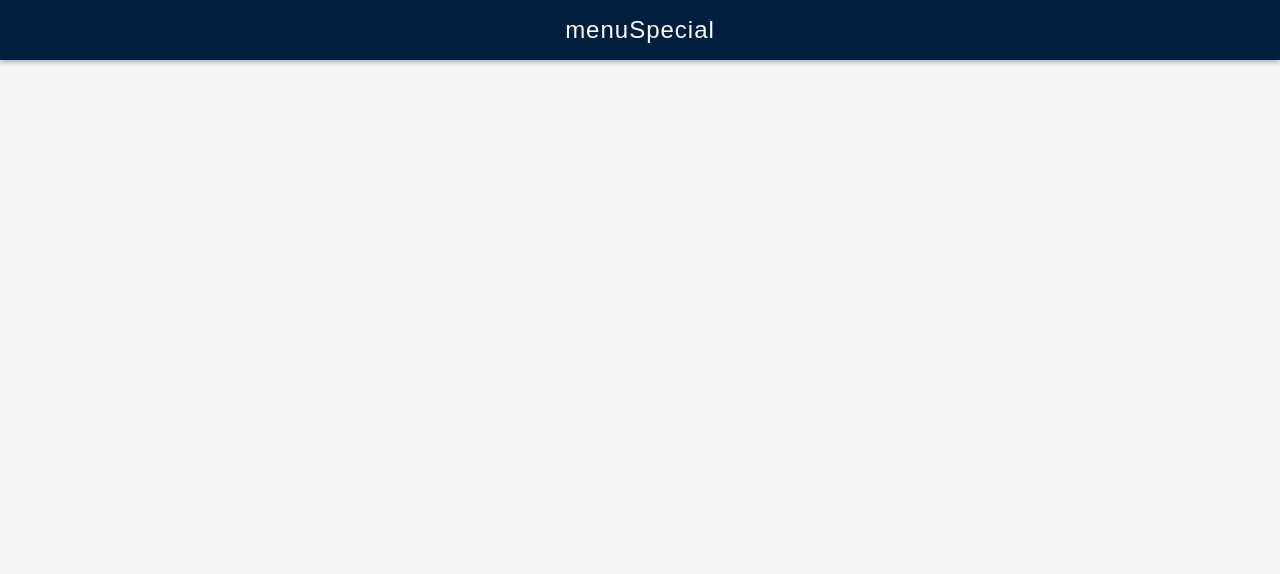
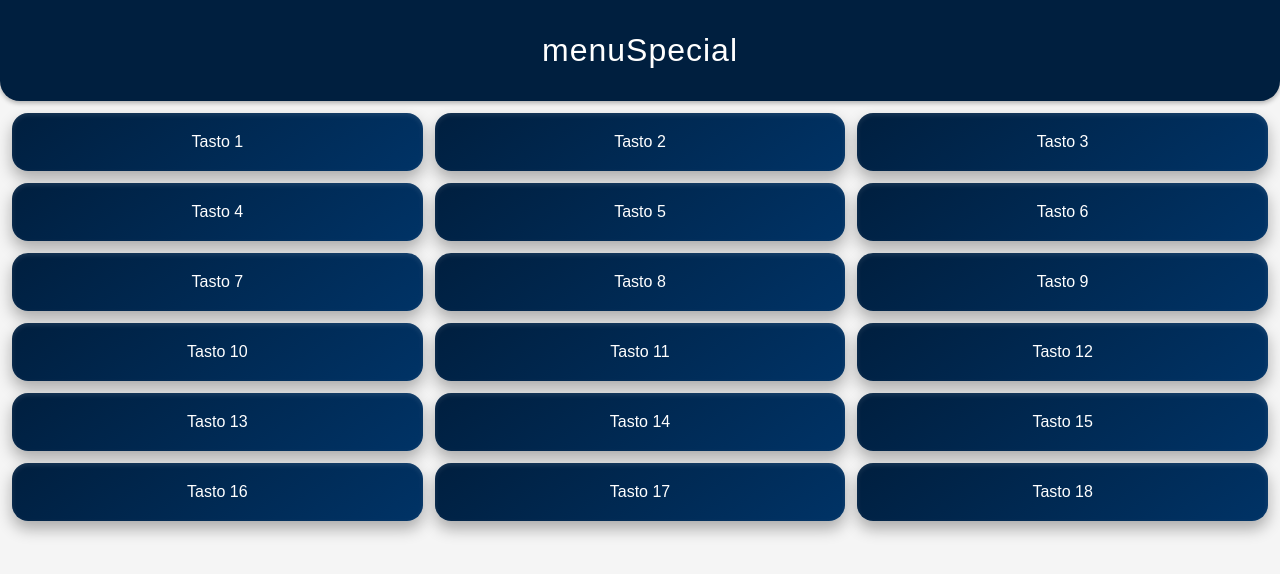
Before and after one commit to chefluppio/menuSpecial, a plain HTML site: page index.html in a window 1280 px wide. Drawn offline with Linux system fonts and the light colour scheme; a web font is replaced by a local one.

Commit message:
Add files via upload

```diff
--- a/index.html
+++ b/index.html
@@ -13,13 +13,36 @@
       color: #222;
     }
     header {
-      background-color: #001f3f; /* blu scuro */
+      background-color: #001f3f;
       color: white;
       text-align: center;
-      padding: 16px 0;
-      font-size: 1.5em;
+      padding: 32px 0;
+      font-size: 2em;
       letter-spacing: 1px;
       box-shadow: 0 2px 5px rgba(0,0,0,0.3);
+      border-bottom-left-radius: 20px;
+      border-bottom-right-radius: 20px;
+    }
+    main {
+      display: grid;
+      grid-template-columns: repeat(3, 1fr);
+      gap: 12px;
+      padding: 12px;
+    }
+    .btn {
+      background: linear-gradient(145deg, #001f3f, #003366);
+      color: white;
+      padding: 20px;
+      text-align: center;
+      border-radius: 16px;
+      box-shadow: 0 8px 15px rgba(0,0,0,0.3), inset 0 2px 5px rgba(255,255,255,0.1);
+      font-size: 1em;
+      cursor: pointer;
+      transition: all 0.2s ease-in-out;
+    }
+    .btn:hover {
+      transform: translateY(-2px);
+      box-shadow: 0 10px 20px rgba(0,0,0,0.4), inset 0 2px 5px rgba(255,255,255,0.2);
     }
   </style>
 </head>
@@ -27,5 +50,26 @@
   <header>
     menuSpecial
   </header>
+  <main>
+    <!-- 18 bottoni -->
+    <div class="btn">Tasto 1</div>
+    <div class="btn">Tasto 2</div>
+    <div class="btn">Tasto 3</div>
+    <div class="btn">Tasto 4</div>
+    <div class="btn">Tasto 5</div>
+    <div class="btn">Tasto 6</div>
+    <div class="btn">Tasto 7</div>
+    <div class="btn">Tasto 8</div>
+    <div class="btn">Tasto 9</div>
+    <div class="btn">Tasto 10</div>
+    <div class="btn">Tasto 11</div>
+    <div class="btn">Tasto 12</div>
+    <div class="btn">Tasto 13</div>
+    <div class="btn">Tasto 14</div>
+    <div class="btn">Tasto 15</div>
+    <div class="btn">Tasto 16</div>
+    <div class="btn">Tasto 17</div>
+    <div class="btn">Tasto 18</div>
+  </main>
 </body>
 </html>
```
